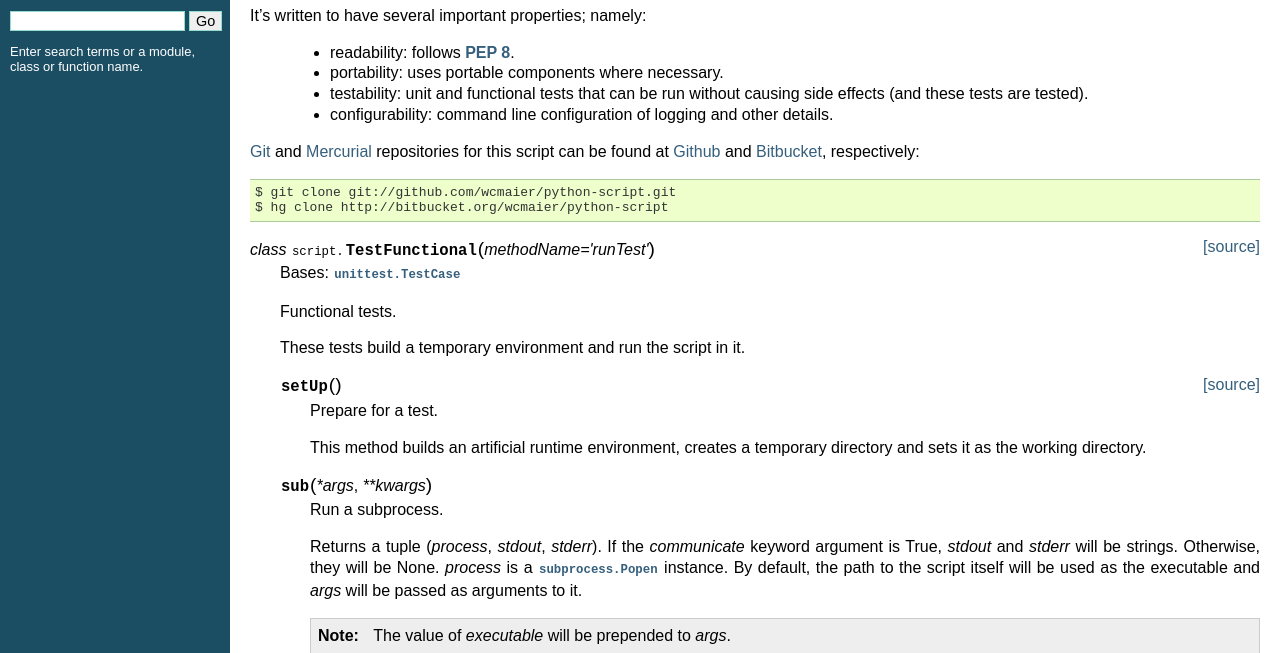
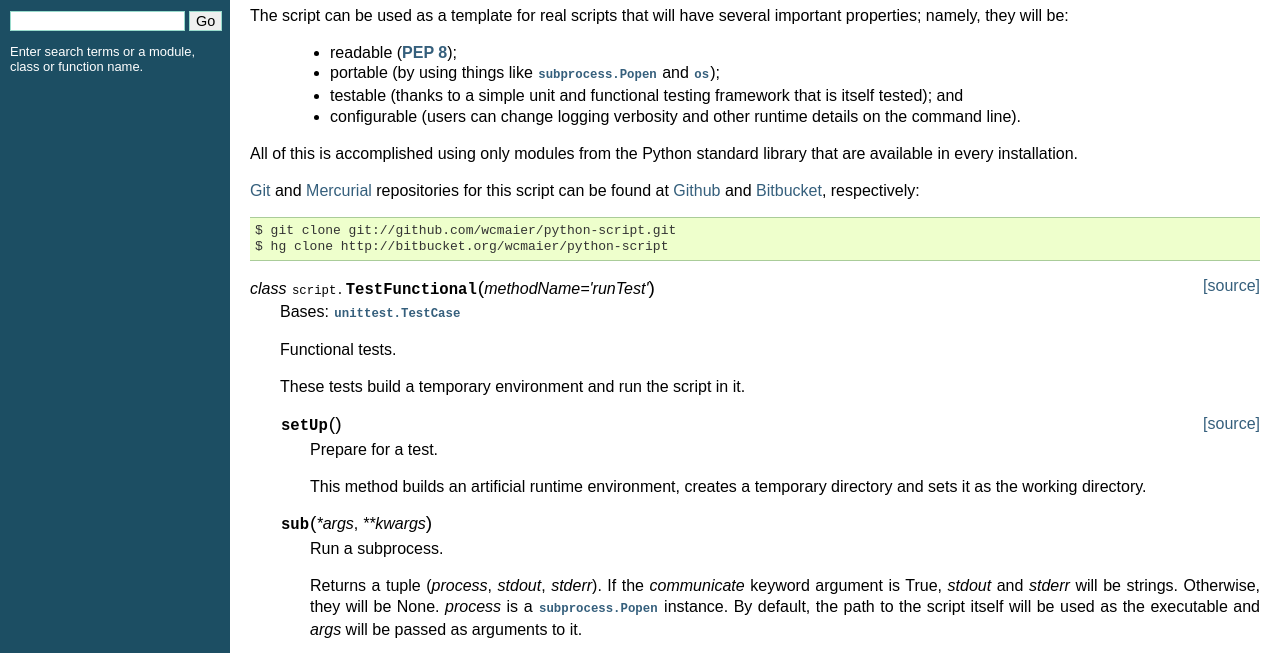
Before and after one commit to whilp/python-script, a plain HTML site: page index.html in a window 1280 px wide. Shown: the part 123-776 px from the top of the page. Drawn offline with Linux system fonts and the light colour scheme.

Commit message:
Build.
--HG--
branch : gh/pages

```diff
--- a/index.html
+++ b/index.html
@@ -46,16 +46,20 @@
   <div class="section" id="a-python-script">
 <h1>A Python script<a class="headerlink" href="#a-python-script" title="Permalink to this headline">¶</a></h1>
 <span class="target" id="module-script"></span><p><a class="reference external" href="https://github.com/wcmaier/python-script/blob/master/script.py">This</a> is what an ideal Python script might look like.</p>
-<p>It&#8217;s written to have several important properties; namely:</p>
+<p>The script can be used as a template for real scripts that will have several
+important properties; namely, they will be:</p>
 <blockquote>
 <ul class="simple">
-<li>readability: follows <span class="target" id="index-0"></span><a class="pep reference external" href="http://www.python.org/dev/peps/pep-0008"><strong>PEP 8</strong></a>.</li>
-<li>portability: uses portable components where necessary.</li>
-<li>testability: unit and functional tests that can be run without causing side
-effects (and these tests are tested).</li>
-<li>configurability: command line configuration of logging and other details.</li>
+<li>readable (<span class="target" id="index-0"></span><a class="pep reference external" href="http://www.python.org/dev/peps/pep-0008"><strong>PEP 8</strong></a>);</li>
+<li>portable (by using things like <a class="reference external" href="http://docs.python.org/library/subprocess.html#subprocess.Popen" title="(in Python v2.7)"><tt class="xref py py-class docutils literal"><span class="pre">subprocess.Popen</span></tt></a> and <a class="reference external" href="http://docs.python.org/library/os.html#module-os" title="(in Python v2.7)"><tt class="xref py py-mod docutils literal"><span class="pre">os</span></tt></a>);</li>
+<li>testable (thanks to a simple unit and functional testing framework that is
+itself tested); and</li>
+<li>configurable (users can change logging verbosity and other runtime details
+on the command line).</li>
 </ul>
 </blockquote>
+<p>All of this is accomplished using only modules from the Python standard library
+that are available in every installation.</p>
 <p><a class="reference external" href="http://git-scm.com/">Git</a> and <a class="reference external" href="http://mercurial.selenic.com/">Mercurial</a> repositories for this script can be found at <a class="reference external" href="http://github.com/wcmaier/python-script">Github</a> and
 <a class="reference external" href="http://bitbucket.org/wcmaier/python-script">Bitbucket</a>, respectively:</p>
 <div class="highlight-none"><div class="highlight"><pre>$ git clone git://github.com/wcmaier/python-script.git
@@ -123,7 +127,7 @@ directory and reaps any leftover subprocesses.</p>
 
 <dl class="function">
 <dt id="script.getpyfile">
-<tt class="descclassname">script.</tt><tt class="descname">getpyfile</tt><big>(</big><em>filename</em>, <em>split=&lt;function splitext at 0x7d41802c&gt;</em>, <em>exists=&lt;function exists at 0x7d412454&gt;</em><big>)</big><a class="headerlink" href="#script.getpyfile" title="Permalink to this definition">¶</a></dt>
+<tt class="descclassname">script.</tt><tt class="descname">getpyfile</tt><big>(</big><em>filename</em>, <em>split=&lt;function splitext at 0x84d4702c&gt;</em>, <em>exists=&lt;function exists at 0x84d41454&gt;</em><big>)</big><a class="headerlink" href="#script.getpyfile" title="Permalink to this definition">¶</a></dt>
 <dd><p>Return the .py file for a filename.</p>
 <p>Resolves things like .pyo and .pyc files to the original .py. If <em>filename</em>
 doesn&#8217;t have a .py extension, it will be returned as-is.</p>
```
Also changed, not shown: searchindex.js (+1 -1 lines).
